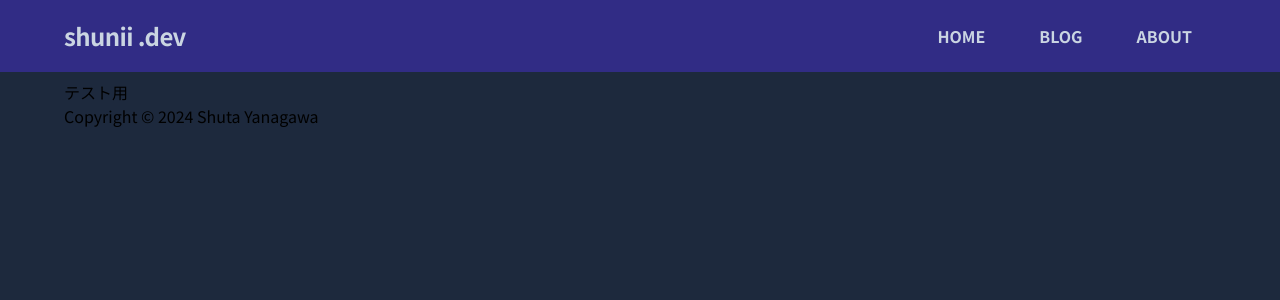
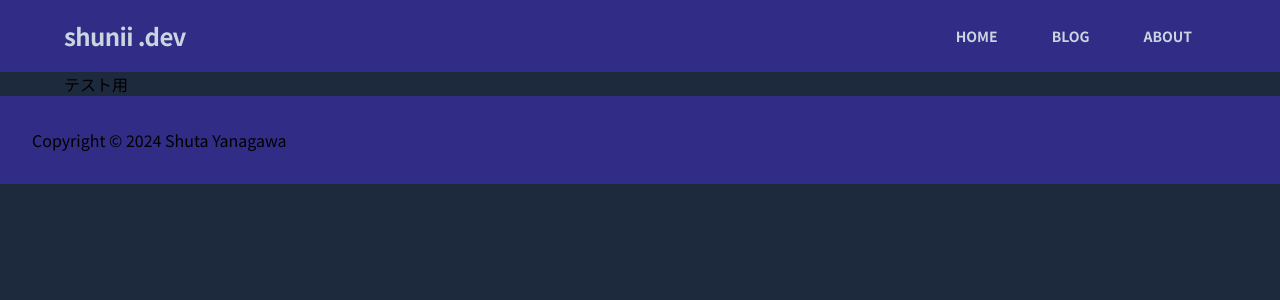
Before and after one commit to Shunii85/shunii-dev, a Next.js app: page / in a window 1280 px wide. Shown: the top 300 px of the page. Built offline with nearby package versions, Linux system fonts and the light colour scheme.

Commit message:
feat: rewrite with header component

```diff
--- a/layouts/top-layout.tsx
+++ b/layouts/top-layout.tsx
@@ -1,27 +1,14 @@
-import { LinkButton } from "@/components/link-button"
+import { Header } from "@/components/layouts/header"
 import { FC, PropsWithChildren } from "react"
 
 export const TopLayout: FC<PropsWithChildren> = ({ children }) => {
   return (
-    <div className="px-16">
-      <header className="fixed top-0 right-0 left-0 flex items-center justify-between bg-indigo-900 px-16 py-4 font-bold text-slate-300">
-        <h1 className="text-2xl tracking-tight">shunii .dev</h1>
-        <nav>
-          <ul className="hidden gap-1.5 sm:flex">
-            <li>
-              <LinkButton href="/">HOME</LinkButton>
-            </li>
-            <li>
-              <LinkButton href="/blog">BLOG</LinkButton>
-            </li>
-            <li>
-              <LinkButton href="/status">ABOUT</LinkButton>
-            </li>
-          </ul>
-        </nav>
-      </header>
-      <main className="mt-20">{children}</main>
-      <footer>Copyright © 2024 Shuta Yanagawa</footer>
-    </div>
+    <>
+      <Header />
+      <main className="px-16">{children}</main>
+      <footer className="bg-indigo-900 p-8">
+        Copyright © 2024 Shuta Yanagawa
+      </footer>
+    </>
   )
 }
```
